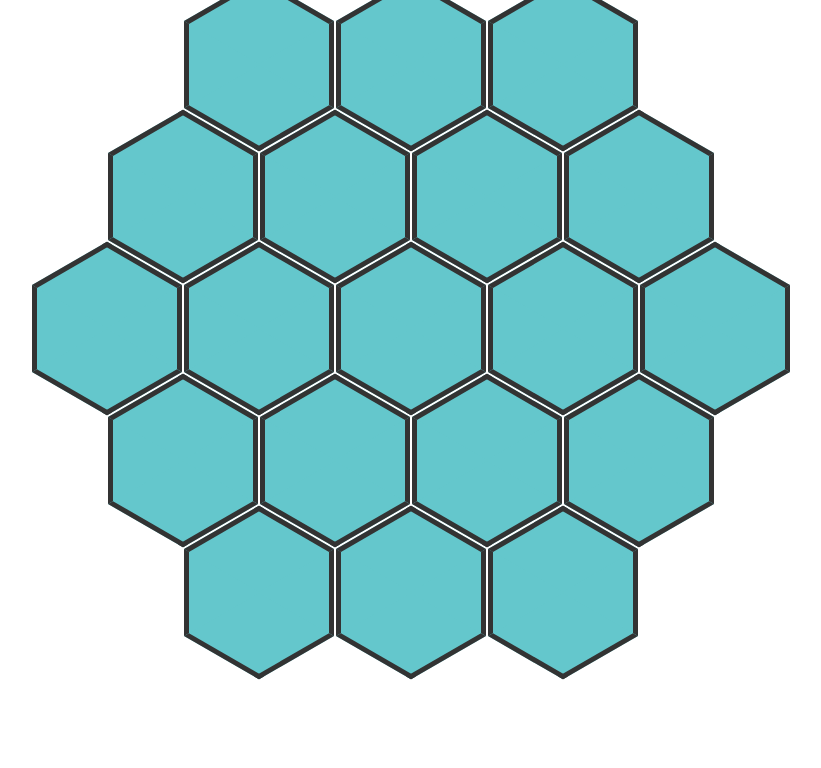
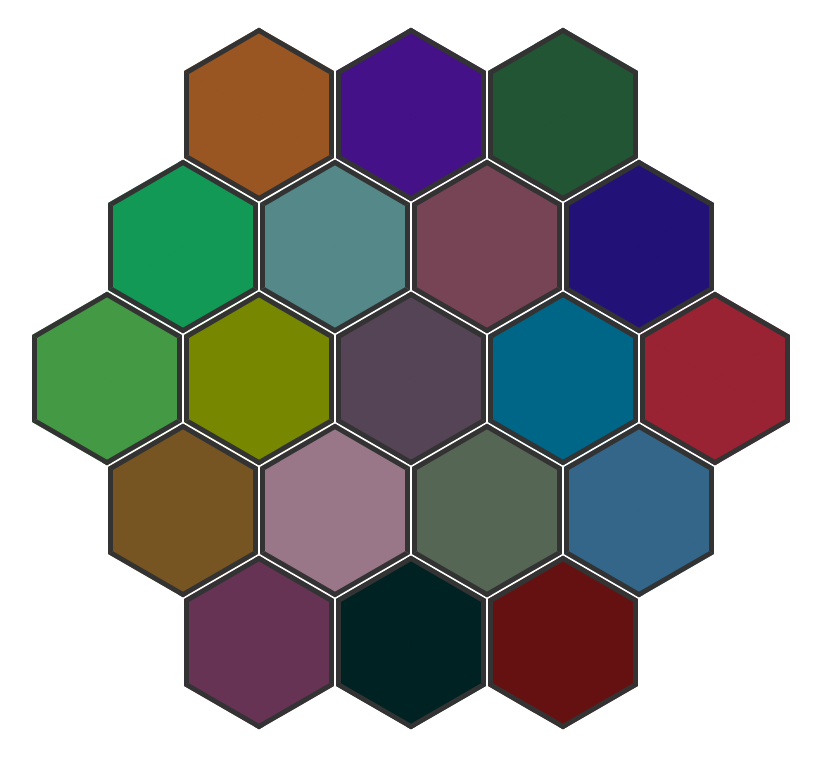
Before and after one commit to ErnestoR/Catan-generator, a React (Create React App) app: page / in a window 1280 px wide. Shown: the top 768 px of the page, without its empty margins (229-1050 px from the left). Built offline with nearby package versions, Linux system fonts and the light colour scheme.

Commit message:
Added random hex backgrounds

```diff
--- a/src/components/grid/style.css
+++ b/src/components/grid/style.css
@@ -1,6 +1,7 @@
 #grid {
   width: 80%;
   height: 800px;
+  margin-top: 50px;
   display: flex;
   flex-direction: column;
   align-items: center; }
--- a/src/components/grid/style.scss
+++ b/src/components/grid/style.scss
@@ -1,6 +1,8 @@
 #grid {
   width: 80%;
   height: 800px;
+  margin-top: 50px;
+
 
   display: flex;
   flex-direction: column;
--- a/src/components/hexagon/index.js
+++ b/src/components/hexagon/index.js
@@ -3,8 +3,15 @@ import React from "react";
 import './style.css';
 
 const hexagon = () => {
+  let randomNum = () => Math.floor(Math.random() * 1000);
+  let color =  ('00' + randomNum()).slice(-3) ;
+
+  const styles = {
+    backgroundColor : `#${color}`
+  };
+
   return (
-    <div className="hexagon">
+    <div className="hexagon" style={styles}>
     </div>
   )
 };
--- a/src/components/hexagon/style.css
+++ b/src/components/hexagon/style.css
@@ -3,7 +3,6 @@
   position: relative;
   width: 150px;
   height: 86.60254px;
-  background-color: #64C7CC;
   margin: 43.30px 0;
   border-left: solid 5px #333333;
   border-right: solid 5px #333333;
--- a/src/components/hexagon/style.scss
+++ b/src/components/hexagon/style.scss
@@ -30,7 +30,6 @@ $spacing: 1px;
   position: relative;
   width: $size;
   height: $height;
-  background-color: #64C7CC;
   margin: 43.30px 0;
   border-left: solid $borderWidth $borderColor;
   border-right: solid $borderWidth $borderColor;
```
